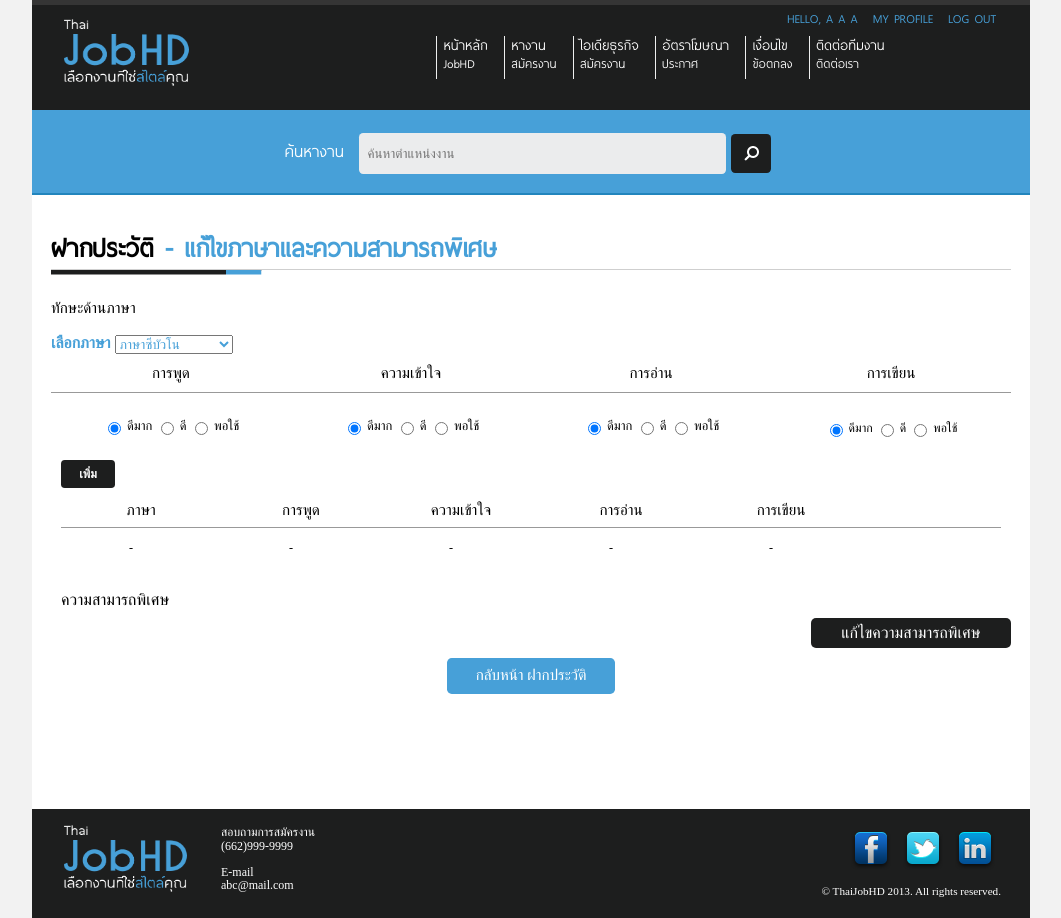
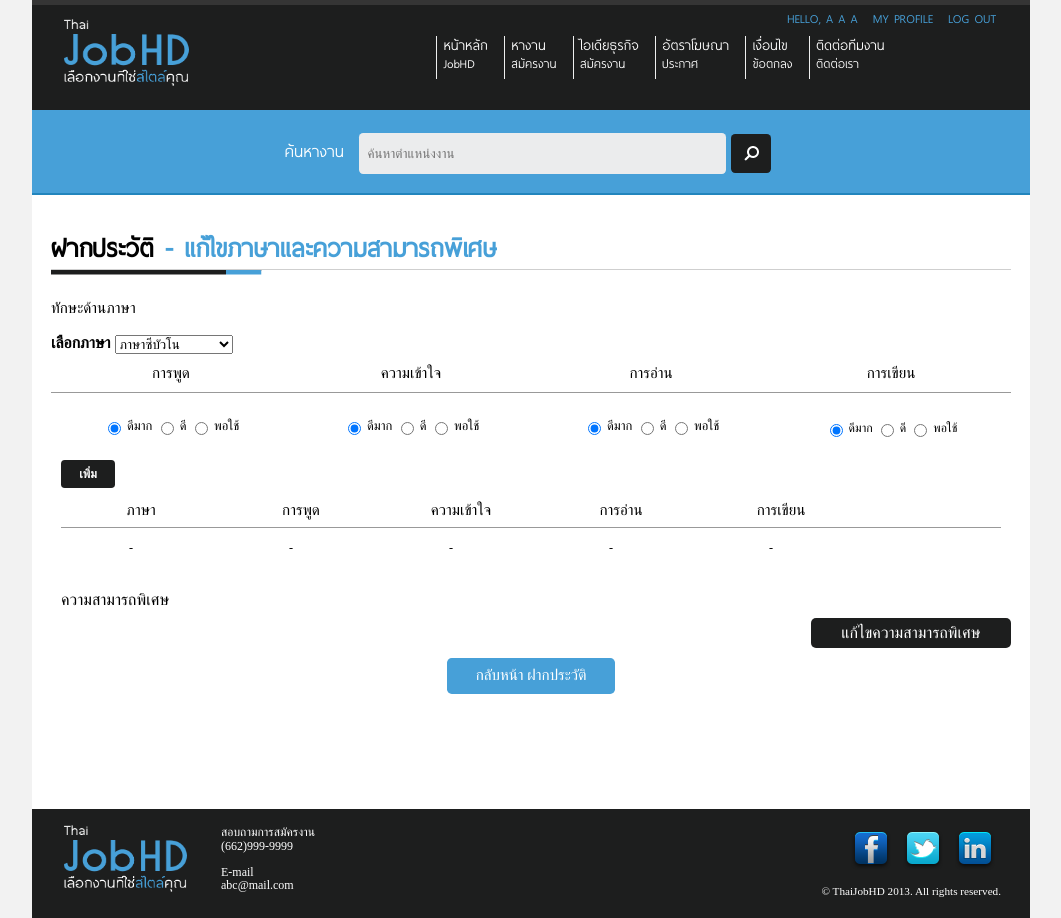
Before and after one commit to nikom2532/buildthedot-24-thaijobhd, a PHP site: page /buildthedot-24-thaijobhd2/add-talent.php in a window 1280 px wide. Shown: the whole page, without its empty margins (109-1170 px from the left). Run offline with PHP 8.4, Linux system fonts and the light colour scheme; a user stored in the database is signed in; data comes from the database, SQL or seed files in the repository; data that the repository does not hold is empty.

Commit message:
7. http://thaijobhd.com/testsite/add-talent.php แก้ไขภาษาและความสามารถพิเศษ คา ว่าเลือกภาษาและตัวหนังสื อใน dropdown เปลี่ยนให้เปนสี ดา

```diff
--- a/Site/add-talent.php
+++ b/Site/add-talent.php
@@ -28,8 +28,8 @@ else{
 						ทักษะด้านภาษา
 					</p>
 					<form id="edit_talent_form" name="edit_talent_form" action="<?php echo $rootpath; ?>include/module/add-talent-language-process.php" method="POST" enctype="multipart/form-data">
-						<h4 class="text-blue">เลือกภาษา
-							<select class="text-blue" name="language">
+						<h4 class="">เลือกภาษา
+							<select class="" name="language">
 <?php
 								include($rootpath."include/initial/edit-talent-language-php.php");
 								for ($i=0; $i < count($language); $i++) {
```
